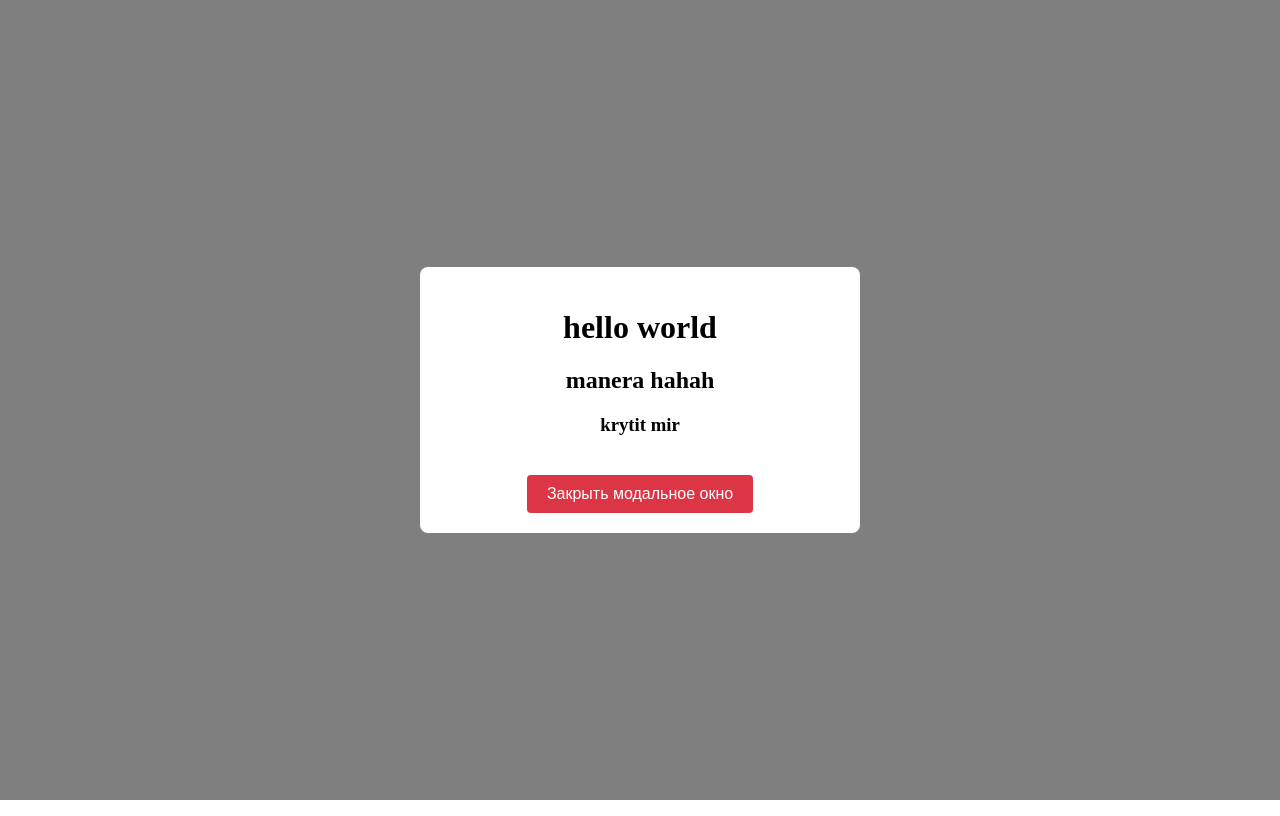
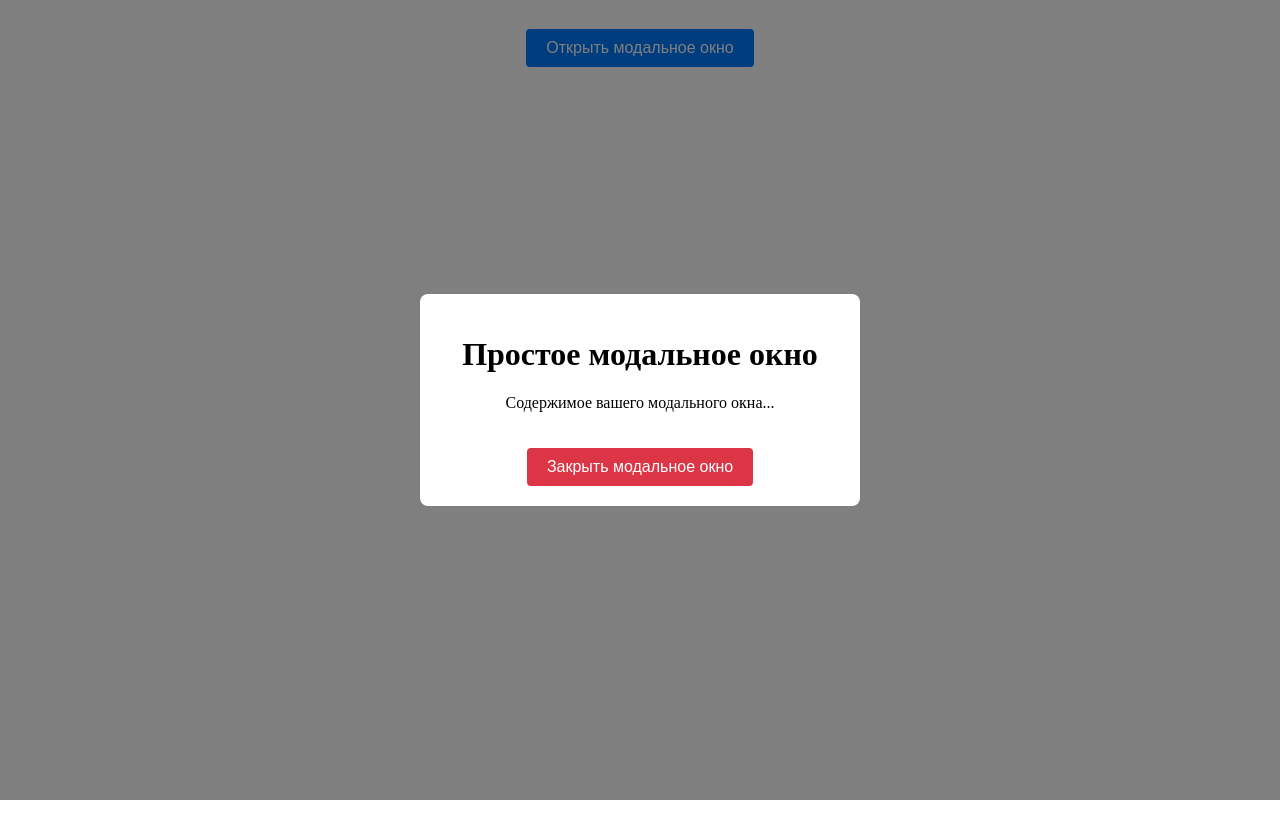
Before and after one commit to Kepool32/WidjetTest, a React (Create React App) app: page / in a window 1280 px wide. Both pictures are taken after a click on the button "Открыть модальное окно". Built offline with nearby package versions, Linux system fonts and the light colour scheme.

Commit message:
ADD MODAL

```diff
--- a/src/App.css
+++ b/src/App.css
@@ -2,7 +2,7 @@
   display: flex;
   justify-content: center;
   align-items: center;
-  height: 100vh;
+  height: 10vh;
 }
 
 .open-modal-button {
--- a/src/App.js
+++ b/src/App.js
@@ -1,8 +1,5 @@
 import React, { useState } from 'react';
-import Modal from 'react-modal';
 import './App.css';
-
-Modal.setAppElement('#root');
 
 function App() {
     const [modalIsOpen, setModalIsOpen] = useState(false);
@@ -10,18 +7,15 @@ function App() {
     return (
         <div className="App">
             <button className="open-modal-button" onClick={() => setModalIsOpen(true)}>Открыть модальное окно</button>
-        <Modal
-            isOpen={modalIsOpen}
-            onRequestClose={() => setModalIsOpen(false)}
-            className="modal-content"
-            overlayClassName="modal-overlay"
-            contentLabel="Простое модальное окно"
-        >
-            <h1>hello world</h1>
-            <h2>manera hahah</h2>
-            <h3>krytit mir</h3>
+            {modalIsOpen && (
+                <div className="modal-overlay">
+                    <div className="modal-content">
+                        <h1>Простое модальное окно</h1>
+                        <p>Содержимое вашего модального окна...</p>
                         <button className="close-modal-button" onClick={() => setModalIsOpen(false)}>Закрыть модальное окно</button>
-        </Modal>
+                    </div>
+                </div>
+            )}
         </div>
     );
 }
```
Lines whose indentation alone changed are shown as unchanged.
